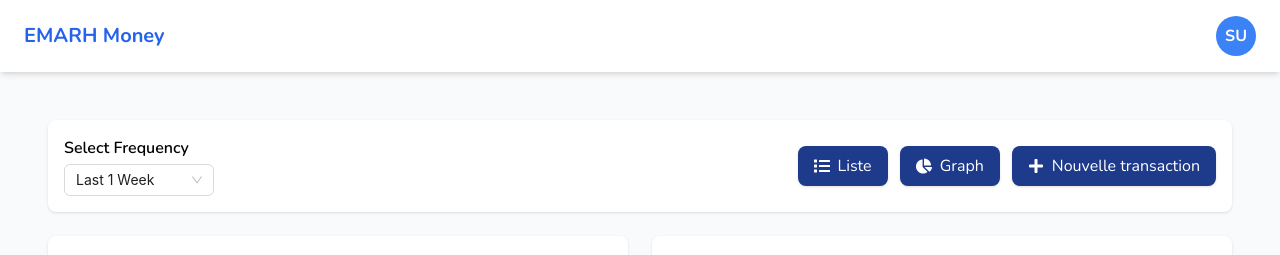
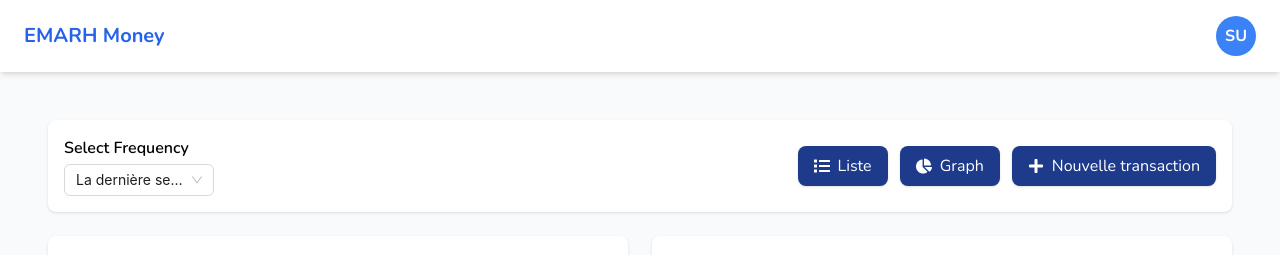
Before and after one commit to Harry8679/Emarh-Money-Front, a React (Create React App) app: page /dashboard in a window 1280 px wide. Shown: the top 255 px of the page. Built offline with nearby package versions, Linux system fonts and the light colour scheme; no server answers; sample sign-in values are in the browser's storage.

Commit message:
Dashboard

```diff
--- a/src/pages/Dashboard.jsx
+++ b/src/pages/Dashboard.jsx
@@ -182,9 +182,9 @@ const Dashboard = () => {
                 style={{ width: 150 }}
                 onChange={setFrequence}
                 options={[
-                  { value: "7j", label: "Last 1 Week" },
-                  { value: "30j", label: "Last 1 Month" },
-                  { value: "365j", label: "Last 1 Year" },
+                  { value: "7j", label: "La dernière semaine" },
+                  { value: "30j", label: "Le dernier mois" },
+                  { value: "365j", label: "La dernière année" },
                 ]}
               />
             </div>
```
